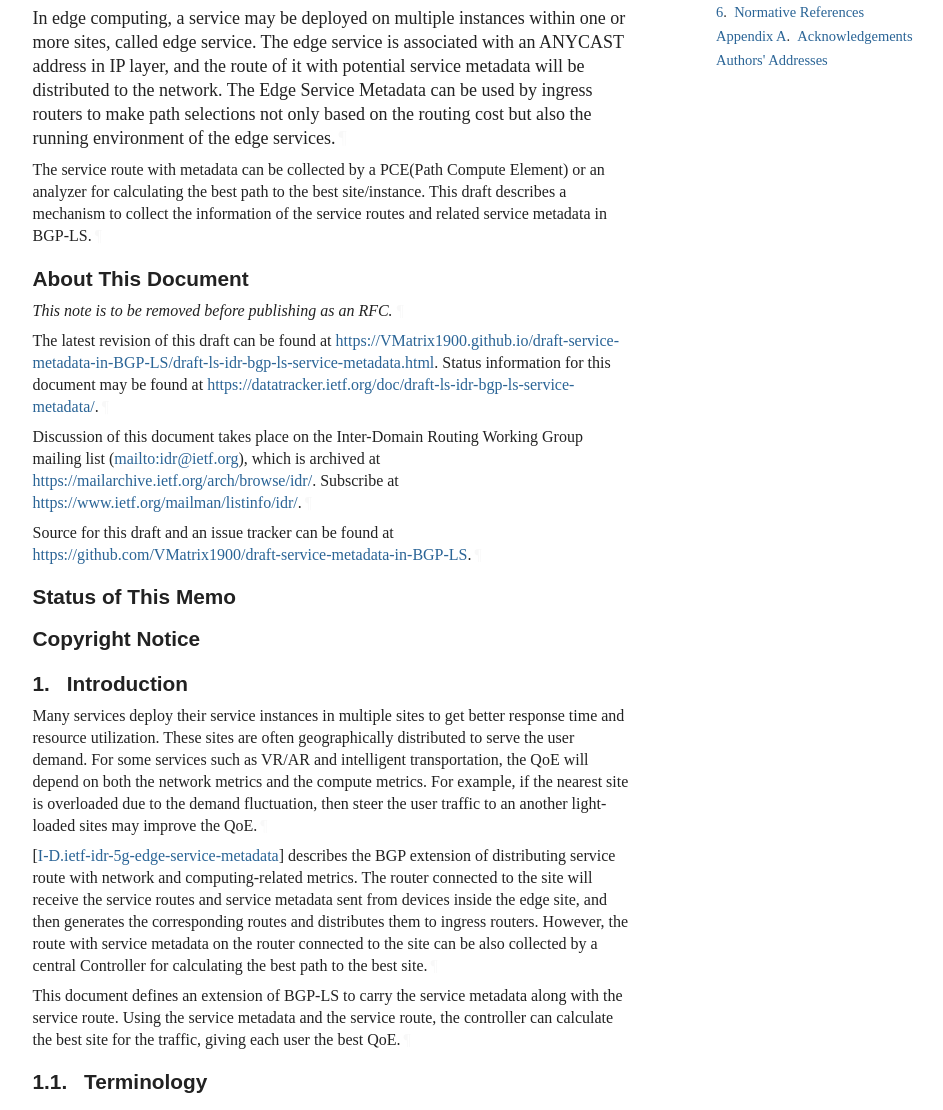
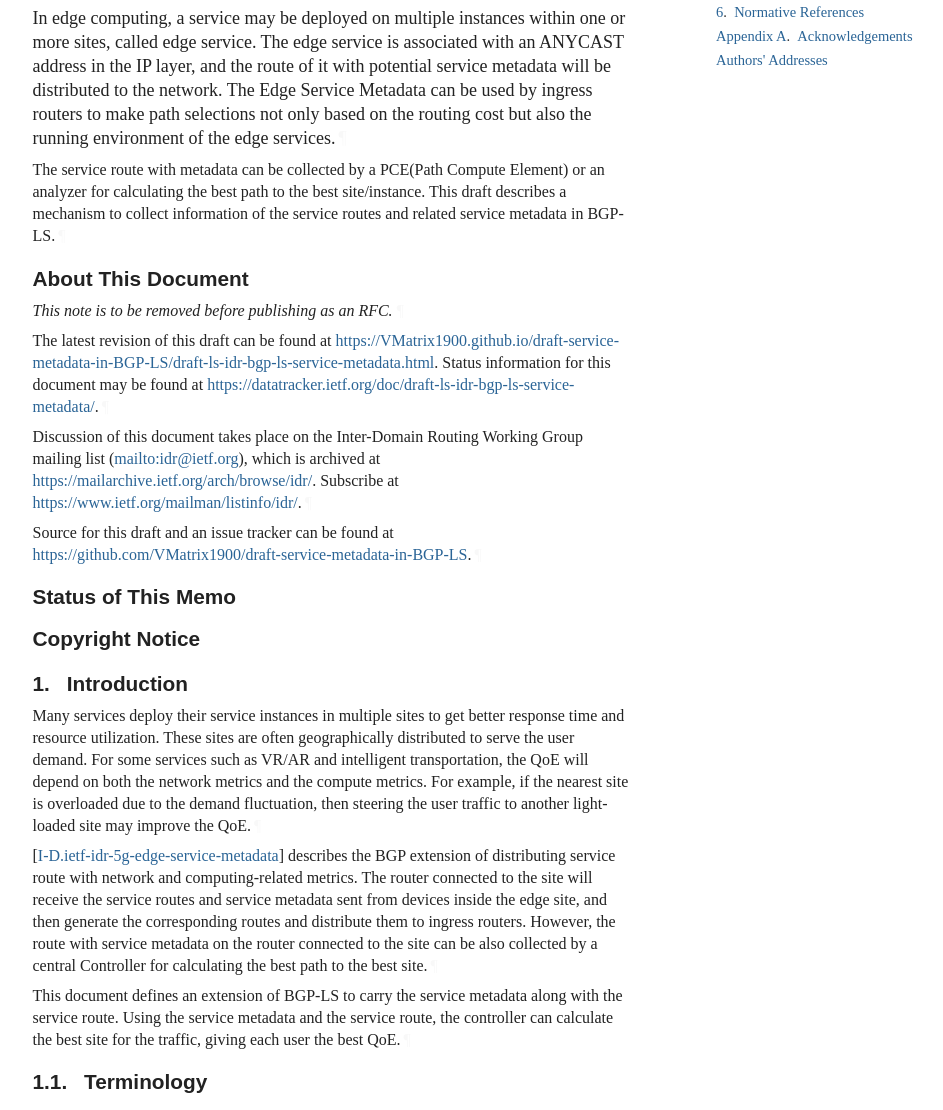
Before and after one commit to VMatrix1900/draft-service-metadata-in-BGP-LS, a plain HTML site: page draft-ls-idr-bgp-ls-service-metadata.html in a window 1280 px wide. Shown: the part 421-1531 px from the top of the page, without its empty margins (92-1035 px from the left). Drawn offline with Linux system fonts and the light colour scheme; a web font is replaced by a local one.

Commit message:
Script updating gh-pages from 45e952f. [ci skip]

```diff
--- a/draft-ls-idr-bgp-ls-service-metadata.html
+++ b/draft-ls-idr-bgp-ls-service-metadata.html
@@ -11,8 +11,8 @@
 <meta content="Ran Pang" name="author">
 <meta content="Guofeng Qian" name="author">
 <meta content="
-       In edge computing, a service may be deployed on multiple instances within one or more sites, called edge service. The edge service is associated with an ANYCAST address in IP layer, and the route of it with potential service metadata will be distributed to the network. The Edge Service Metadata can be used by ingress routers to make path selections not only based on the routing cost but also the running environment of the edge services.
-       The service route with metadata can be collected by a PCE(Path Compute Element) or an analyzer for calculating the best path to the best site/instance.  This draft describes a mechanism to collect the information of the service routes and related service metadata in BGP-LS.
+       In edge computing, a service may be deployed on multiple instances within one or more sites, called edge service. The edge service is associated with an ANYCAST address in the IP layer, and the route of it with potential service metadata will be distributed to the network. The Edge Service Metadata can be used by ingress routers to make path selections not only based on the routing cost but also the running environment of the edge services.
+       The service route with metadata can be collected by a PCE(Path Compute Element) or an analyzer for calculating the best path to the best site/instance. This draft describes a mechanism to collect information of the service routes and related service metadata in BGP-LS.
     " name="description">
 <meta content="xml2rfc 3.21.0" name="generator">
 <meta content="Internet Draft" name="keyword">
@@ -1083,8 +1083,8 @@ svg :is([fill="white"], [fill^="#fff"]) {
 <h1 id="title">Distribution of Service Metadata in BGP-LS</h1>
 <section id="section-abstract">
       <h2 id="abstract"><a href="#abstract" class="selfRef">Abstract</a></h2>
-<p id="section-abstract-1">In edge computing, a service may be deployed on multiple instances within one or more sites, called edge service. The edge service is associated with an ANYCAST address in IP layer, and the route of it with potential service metadata will be distributed to the network. The Edge Service Metadata can be used by ingress routers to make path selections not only based on the routing cost but also the running environment of the edge services.<a href="#section-abstract-1" class="pilcrow">¶</a></p>
-<p id="section-abstract-2">The service route with metadata can be collected by a PCE(Path Compute Element) or an analyzer for calculating the best path to the best site/instance.  This draft describes a mechanism to collect the information of the service routes and related service metadata in BGP-LS.<a href="#section-abstract-2" class="pilcrow">¶</a></p>
+<p id="section-abstract-1">In edge computing, a service may be deployed on multiple instances within one or more sites, called edge service. The edge service is associated with an ANYCAST address in the IP layer, and the route of it with potential service metadata will be distributed to the network. The Edge Service Metadata can be used by ingress routers to make path selections not only based on the routing cost but also the running environment of the edge services.<a href="#section-abstract-1" class="pilcrow">¶</a></p>
+<p id="section-abstract-2">The service route with metadata can be collected by a PCE(Path Compute Element) or an analyzer for calculating the best path to the best site/instance. This draft describes a mechanism to collect information of the service routes and related service metadata in BGP-LS.<a href="#section-abstract-2" class="pilcrow">¶</a></p>
 </section>
 <section class="note rfcEditorRemove" id="section-note.1">
       <h2 id="name-about-this-document">
@@ -1212,8 +1212,8 @@ svg :is([fill="white"], [fill^="#fff"]) {
       <h2 id="name-introduction">
 <a href="#section-1" class="section-number selfRef">1. </a><a href="#name-introduction" class="section-name selfRef">Introduction</a>
       </h2>
-<p id="section-1-1">Many services deploy their service instances in multiple sites to get better response time and resource utilization. These sites are often geographically distributed to serve the user demand. For some services such as VR/AR and intelligent transportation, the QoE will depend on both the network metrics and the compute metrics. For example, if the nearest site is overloaded due to the demand fluctuation, then steer the user traffic to an another light-loaded sites may improve the QoE.<a href="#section-1-1" class="pilcrow">¶</a></p>
-<p id="section-1-2"><span>[<a href="#I-D.ietf-idr-5g-edge-service-metadata" class="cite xref">I-D.ietf-idr-5g-edge-service-metadata</a>]</span> describes the BGP extension of distributing service route with network and computing-related metrics. The router connected to the site will receive the service routes and service metadata sent from devices inside the edge site, and then generates the corresponding routes and distributes them to ingress routers. However, the route with service metadata on the router connected to the site can be also collected by a central Controller for calculating the best path to the best site.<a href="#section-1-2" class="pilcrow">¶</a></p>
+<p id="section-1-1">Many services deploy their service instances in multiple sites to get better response time and resource utilization. These sites are often geographically distributed to serve the user demand. For some services such as VR/AR and intelligent transportation, the QoE will depend on both the network metrics and the compute metrics. For example, if the nearest site is overloaded due to the demand fluctuation, then steering the user traffic to another light-loaded site may improve the QoE.<a href="#section-1-1" class="pilcrow">¶</a></p>
+<p id="section-1-2"><span>[<a href="#I-D.ietf-idr-5g-edge-service-metadata" class="cite xref">I-D.ietf-idr-5g-edge-service-metadata</a>]</span> describes the BGP extension of distributing service route with network and computing-related metrics. The router connected to the site will receive the service routes and service metadata sent from devices inside the edge site, and then generate the corresponding routes and distribute them to ingress routers. However, the route with service metadata on the router connected to the site can be also collected by a central Controller for calculating the best path to the best site.<a href="#section-1-2" class="pilcrow">¶</a></p>
 <p id="section-1-3">This document defines an extension of BGP-LS to carry the service metadata along with the service route. Using the service metadata and the service route, the controller can calculate the best site for the traffic, giving each user the best QoE.<a href="#section-1-3" class="pilcrow">¶</a></p>
 <div id="terminology">
 <section id="section-1.1">
@@ -1311,7 +1311,7 @@ appear in all capitals, as shown here.<a href="#section-1.2-1" class="pilcrow">
           <h4 id="name-metadata-path-attribute-tlv">
 <a href="#section-2.2.1" class="section-number selfRef">2.2.1. </a><a href="#name-metadata-path-attribute-tlv" class="section-name selfRef">Metadata Path Attribute TLV</a>
           </h4>
-<p id="section-2.2.1-1">The Metadata Path Attribute TLV is an optional attribute to carry the Edge Service Metadata defined in the <span>[<a href="#I-D.ietf-idr-5g-edge-service-metadata" class="cite xref">I-D.ietf-idr-5g-edge-service-metadata</a>]</span>. It contains multiple sub-TLVs, with each sub-TLV containing a specific metric of the Edge Service Metadata. This document defines a new TLV in BGP-LS, which reuse the name and the format of Metadata Path Attribute TLV.<a href="#section-2.2.1-1" class="pilcrow">¶</a></p>
+<p id="section-2.2.1-1">The Metadata Path Attribute TLV is an optional attribute to carry the Edge Service Metadata defined in the <span>[<a href="#I-D.ietf-idr-5g-edge-service-metadata" class="cite xref">I-D.ietf-idr-5g-edge-service-metadata</a>]</span>. It contains multiple sub-TLVs, with each sub-TLV containing a specific metric of the Edge Service Metadata. This document defines a new TLV in BGP-LS, which reuses the name and the format of Metadata Path Attribute TLV.<a href="#section-2.2.1-1" class="pilcrow">¶</a></p>
 <span id="name-metadata-path-attribute-tlv-"></span><div id="fig-Metadata-Path-Attribute">
 <figure id="figure-3">
             <div class="alignLeft art-text artwork" id="section-2.2.1-2.1">
```
Also changed, not shown: draft-ls-idr-bgp-ls-service-metadata.txt.
